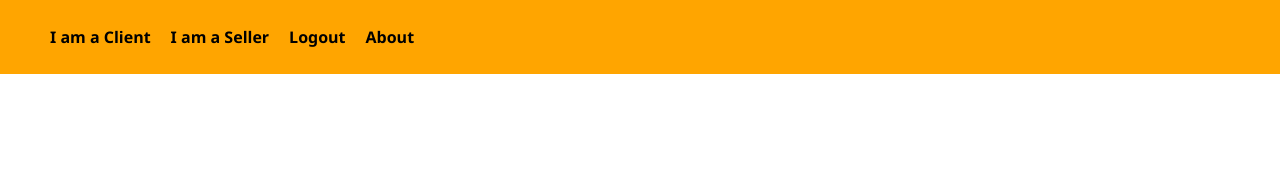
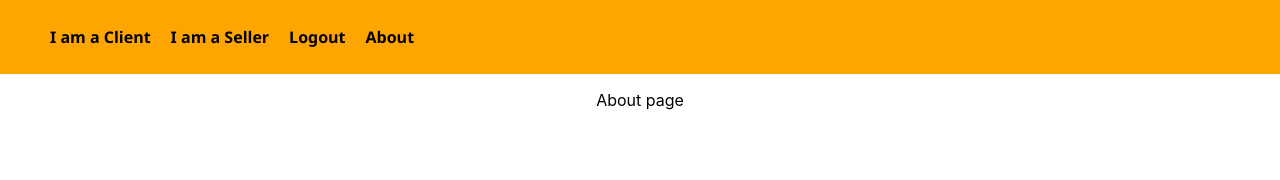
Before and after one commit to EmilPopovski24/DesignIT, a React (Create React App) app in the folder designit/: page /about in a window 1280 px wide. Shown: the top 180 px of the page. Built offline with nearby package versions, Linux system fonts and the light colour scheme.

Commit message:
adding About page

```diff
--- a/designit/src/App.js
+++ b/designit/src/App.js
@@ -9,6 +9,7 @@ import { Logout } from './components/Client/Logout/Logout';
 import { SellerLogin } from './components/Seller/Login/SellerLogin';
 import { SellerRegister } from './components/Seller/Register/SellerRegister';
 import { SellerLogout } from './components/Seller/Logout/SellerLogout';
+import { About } from './components/About/About';
 
 function App() {
 
@@ -24,6 +25,7 @@ function App() {
           <Route path="/seller-login" element={<SellerLogin />} />
           <Route path="/seller-register" element={<SellerRegister />} />
           <Route path="/seller-logout" element={<SellerLogout />} />
+          <Route path="/about" element={<About />} />
         </Routes>
       </div>
       <Footer />
--- /dev/null
+++ b/designit/src/components/About/About.js
@@ -0,0 +1,10 @@
+
+
+export const About = () => {
+
+    return(
+        <>
+        <p>About page</p>
+        </>
+    )
+}
```
